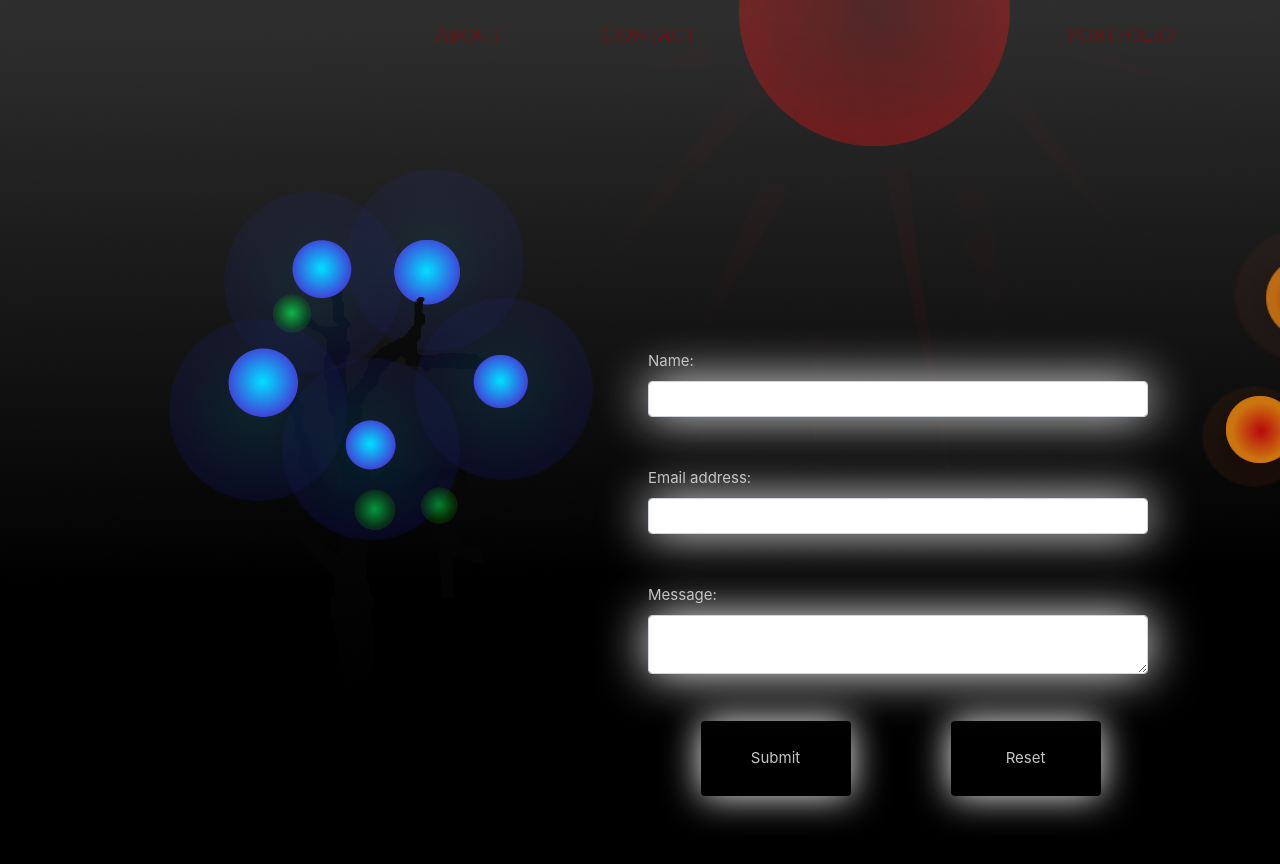
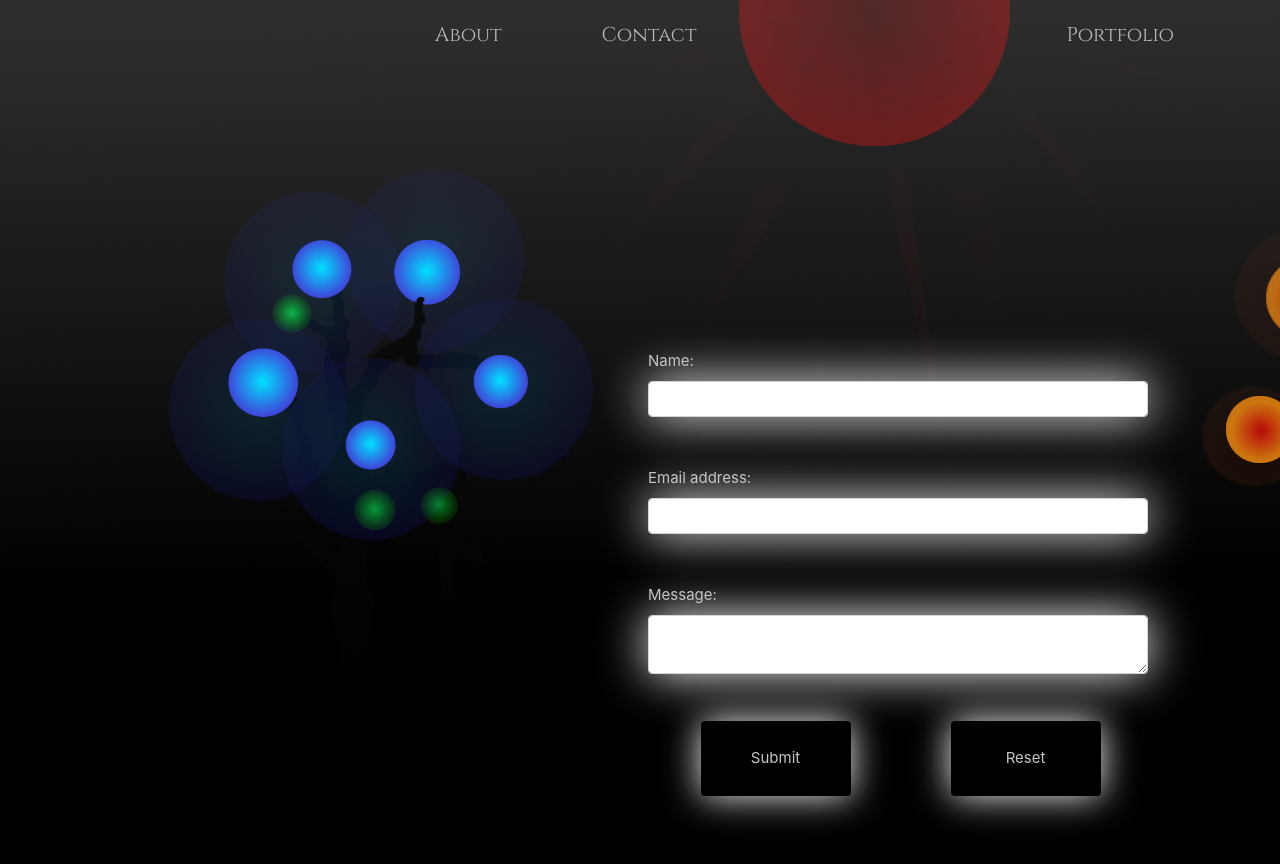
Before and after one commit to PattonParham/react-portfolio-aws-deploy, a React (Create React App) app: page /contact in a window 1280 px wide. Shown: the top 864 px of the page. Built offline with nearby package versions, Linux system fonts and the light colour scheme.

Commit message:
changed navabr font color

```diff
--- a/src/components/Navbar/Navbar.css
+++ b/src/components/Navbar/Navbar.css
@@ -26,7 +26,7 @@ margin-left: 1150px;
 
 }
 .text{
-    color: rgb(150, 2, 2);
+    color: whitesmoke;
     opacity: 0.7;
 }
 .text:hover{
```
